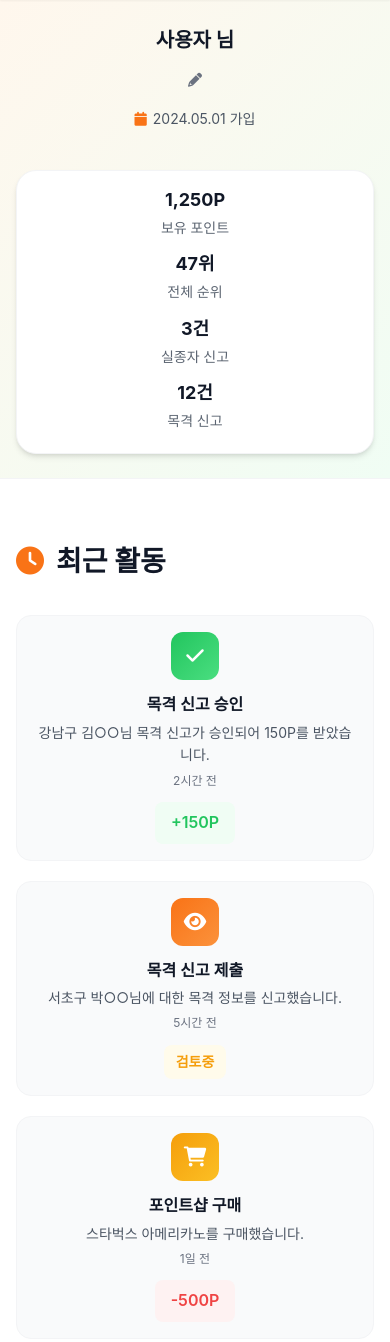
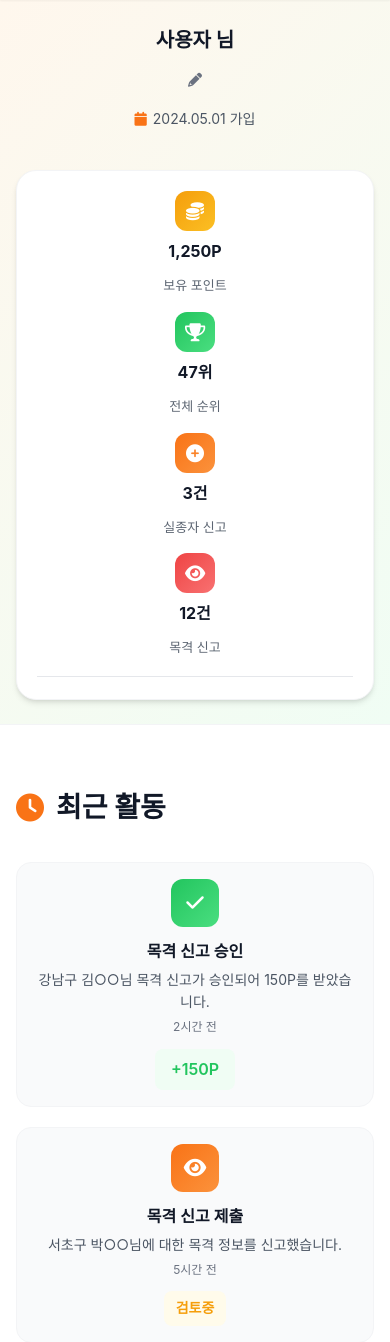
Before and after one commit to ANGIBU/songil, a Flask app: page /mypage in a window 390 px wide. Shown: the part 122-1464 px from the top of the page. Run offline with Flask 3, Linux system fonts and the light colour scheme; some libraries are stand-ins or nearby versions.

Commit message:
안기부 |  커밋된 시간: 2025-06-30 03:14:53

```diff
--- a/static/css/user.css
+++ b/static/css/user.css
@@ -216,7 +216,7 @@ body {
     color: var(--primary-orange);
 }
 
-/* ===== 간소화된 통계 컨테이너 ===== */
+/* ===== 통계 컨테이너 (아이콘과 세로선 포함) ===== */
 .user-stats-container {
     background: white;
     border-radius: var(--radius-xl);
@@ -226,30 +226,70 @@ body {
 }
 
 .stats-grid {
-    display: grid;
-    grid-template-columns: repeat(4, 1fr);
-    gap: 32px;
-    text-align: center;
+    display: flex;
+    justify-content: space-between;
+    align-items: center;
+    gap: 24px;
 }
 
 .stat {
     display: flex;
     flex-direction: column;
     align-items: center;
-    gap: 8px;
+    gap: 12px;
+    flex: 1;
+    text-align: center;
+}
+
+.stat-icon {
+    width: 40px;
+    height: 40px;
+    border-radius: var(--radius-md);
+    display: flex;
+    align-items: center;
+    justify-content: center;
+    font-size: 18px;
+    color: white;
+    flex-shrink: 0;
+}
+
+.stat.points .stat-icon {
+    background: linear-gradient(135deg, var(--warning-amber) 0%, var(--warning-amber-light) 100%);
+}
+
+.stat.ranking .stat-icon {
+    background: linear-gradient(135deg, var(--secondary-green) 0%, var(--secondary-green-light) 100%);
+}
+
+.stat.reports .stat-icon {
+    background: linear-gradient(135deg, var(--primary-orange) 0%, var(--primary-orange-light) 100%);
+}
+
+.stat.witnesses .stat-icon {
+    background: linear-gradient(135deg, var(--danger-red) 0%, var(--danger-red-light) 100%);
 }
 
 .stat-value {
-    font-size: 24px;
+    font-size: 20px;
     font-weight: 700;
     color: var(--gray-900);
     line-height: 1;
+    margin-bottom: 4px;
 }
 
 .stat-label {
-    font-size: 14px;
+    font-size: 13px;
     color: var(--gray-600);
     font-weight: 500;
+}
+
+.stat-divider {
+    width: 1px;
+    height: 60px;
+    border: none;
+    background-color: var(--gray-200);
+    margin: 0;
+    flex-shrink: 0;
 }
 
 /* ===== 최근 활동 섹션 ===== */
@@ -509,8 +549,25 @@ body {
     }
 
     .stats-grid {
-        grid-template-columns: repeat(2, 1fr);
-        gap: 24px;
+        flex-wrap: wrap;
+        gap: 20px;
+        justify-content: center;
+    }
+
+    .stat {
+        flex: 1 1 calc(50% - 10px);
+        min-width: 180px;
+    }
+
+    .stat-divider {
+        display: none;
+    }
+
+    .stat-divider:nth-of-type(2) {
+        display: block;
+        width: 100%;
+        height: 1px;
+        order: 3;
     }
 }
 
@@ -547,7 +604,7 @@ body {
     }
 
     .stat-value {
-        font-size: 20px;
+        font-size: 18px;
     }
 
     .modal-content {
@@ -579,12 +636,17 @@ body {
     }
 
     .stats-grid {
-        grid-template-columns: 1fr;
+        flex-direction: column;
         gap: 16px;
     }
 
     .stat-value {
-        font-size: 18px;
+        font-size: 16px;
+    }
+
+    .stat-divider {
+        width: 50%;
+        margin: 2px 0;
     }
 
     .activity-item {
--- a/templates/user/mypage.html
+++ b/templates/user/mypage.html
@@ -30,19 +30,40 @@
 
             <div class="user-stats-container">
                 <div class="stats-grid">
-                    <div class="stat">
+                    <div class="stat points">
+                        <div class="stat-icon">
+                            <i class="fas fa-coins"></i>
+                        </div>
                         <div class="stat-value">1,250P</div>
                         <div class="stat-label">보유 포인트</div>
                     </div>
-                    <div class="stat">
+
+                    <hr class="stat-divider">
+
+                    <div class="stat ranking">
+                        <div class="stat-icon">
+                            <i class="fas fa-trophy"></i>
+                        </div>
                         <div class="stat-value">47위</div>
                         <div class="stat-label">전체 순위</div>
                     </div>
-                    <div class="stat">
+
+                    <hr class="stat-divider">
+
+                    <div class="stat reports">
+                        <div class="stat-icon">
+                            <i class="fas fa-plus-circle"></i>
+                        </div>
                         <div class="stat-value">3건</div>
                         <div class="stat-label">실종자 신고</div>
                     </div>
-                    <div class="stat">
+
+                    <hr class="stat-divider">
+
+                    <div class="stat witnesses">
+                        <div class="stat-icon">
+                            <i class="fas fa-eye"></i>
+                        </div>
                         <div class="stat-value">12건</div>
                         <div class="stat-label">목격 신고</div>
                     </div>
```
